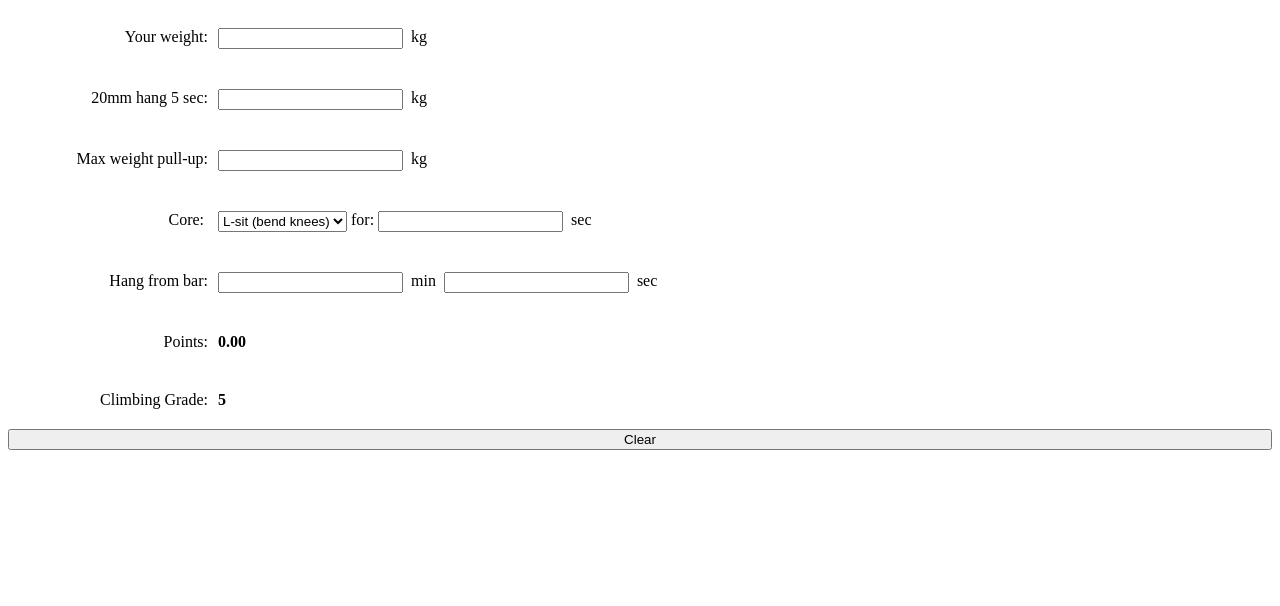
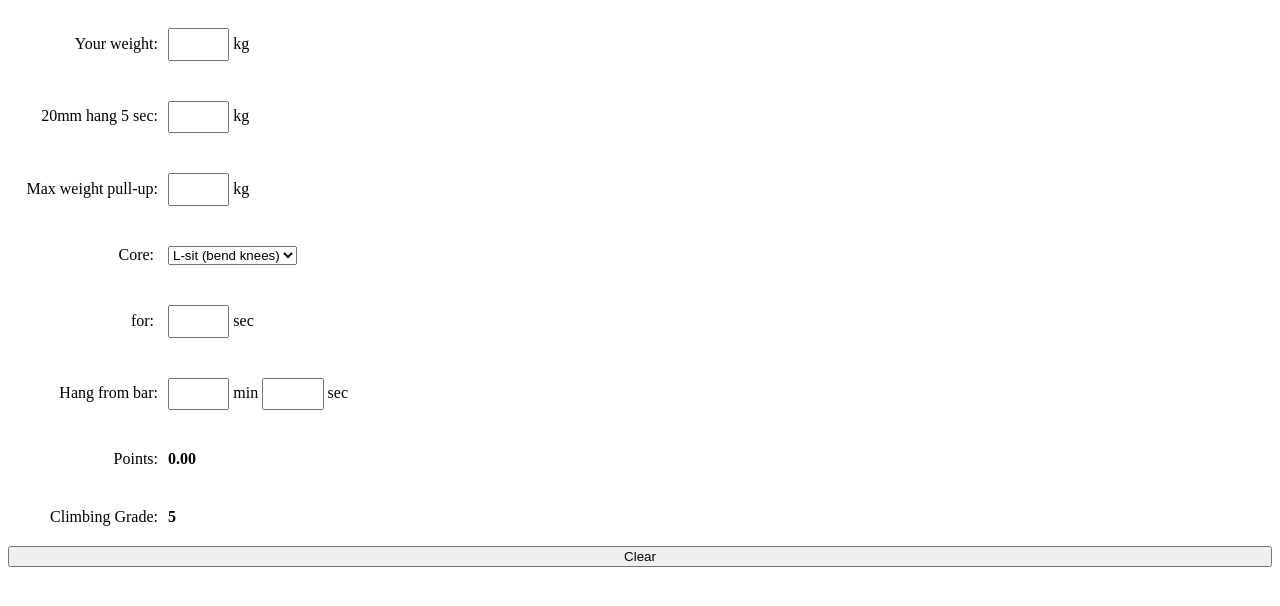
Before and after one commit to int0h/9c, a plain HTML site: page index.html in a window 1280 px wide. Drawn offline with Linux system fonts and the light colour scheme.

Commit message:
minor fixes

```diff
--- a/index.html
+++ b/index.html
@@ -12,12 +12,16 @@
         label {
             display: flex;
             margin: 20px 0;
+            align-items: baseline;
         }
         span.label {
-            flex: 0 0 200px;
-            display: flex;
-            justify-content: end;
+            flex: 0 0 150px;
             margin-right: 10px;
+            text-align: end;
+        }
+        .short-input {
+            width: 4em;
+            height: 2em;
         }
     </style>
 </head>
@@ -25,15 +29,15 @@
     <div class="tests">
         <label>
             <span class="label">Your weight:</span>
-            <input type="number" id="personWeight">&nbsp; kg
+            <input type="number" id="personWeight" class="short-input">&nbsp; <span class="units">kg</span>
         </label>
         <label>
             <span class="label">20mm hang 5 sec:</span>
-            <input type="number" id="hangWeight">&nbsp; kg
+            <input type="number" id="hangWeight" class="short-input">&nbsp; <span class="units">kg</span>
         </label>
         <label>
             <span class="label">Max weight pull-up:</span>
-            <input type="number" id="pullWeight">&nbsp; kg
+            <input type="number" id="pullWeight" class="short-input">&nbsp; <span class="units">kg</span>
         </label>
         <label>
             <span class="label">Core:&nbsp;</span>
@@ -42,13 +46,15 @@
                 <option value="lSit">L-sit</option>
                 <option value="frontLever">Front Lever</option>
             </select>
-            &nbsp;for:&nbsp;
-            <input type="number" id="coreTime">&nbsp; sec
+        </label>
+        <label>
+            <span class="label">&nbsp;for:&nbsp;</span>
+            <input type="number" id="coreTime" class="short-input">&nbsp; <span class="units">sec</span>
         </label>
         <label>
             <span class="label">Hang from bar:</span>
-            <input type="number" id="barHangTimeMin">&nbsp; min &nbsp;
-            <input type="number" id="barHangTimeSec">&nbsp; sec
+            <input type="number" id="barHangTimeMin" class="short-input">&nbsp; <span class="units">min</span> &nbsp;
+            <input type="number" id="barHangTimeSec" class="short-input">&nbsp; <span class="units">sec</span>
         </label>
         <label>
             <span class="label">Points:</span>
```
